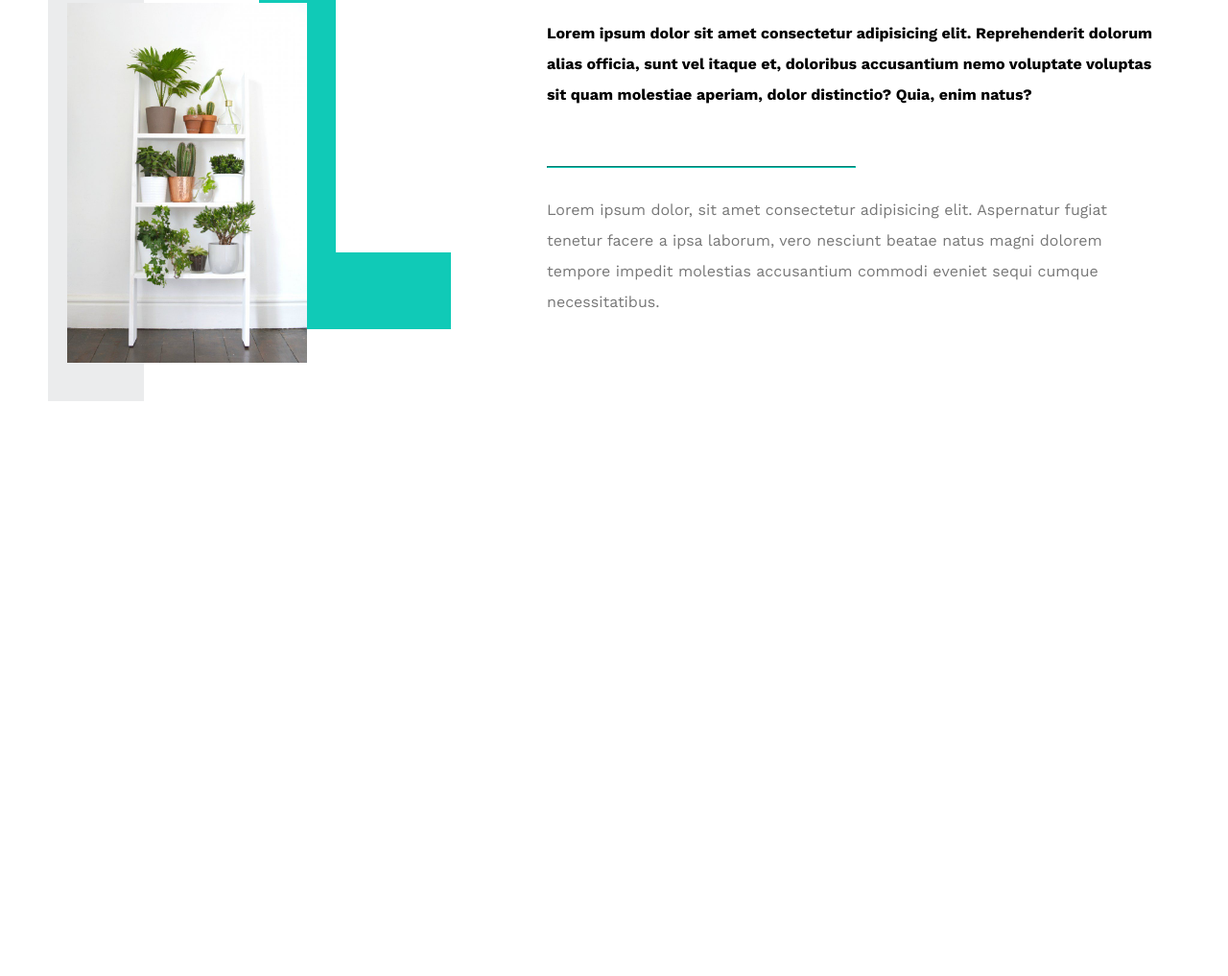
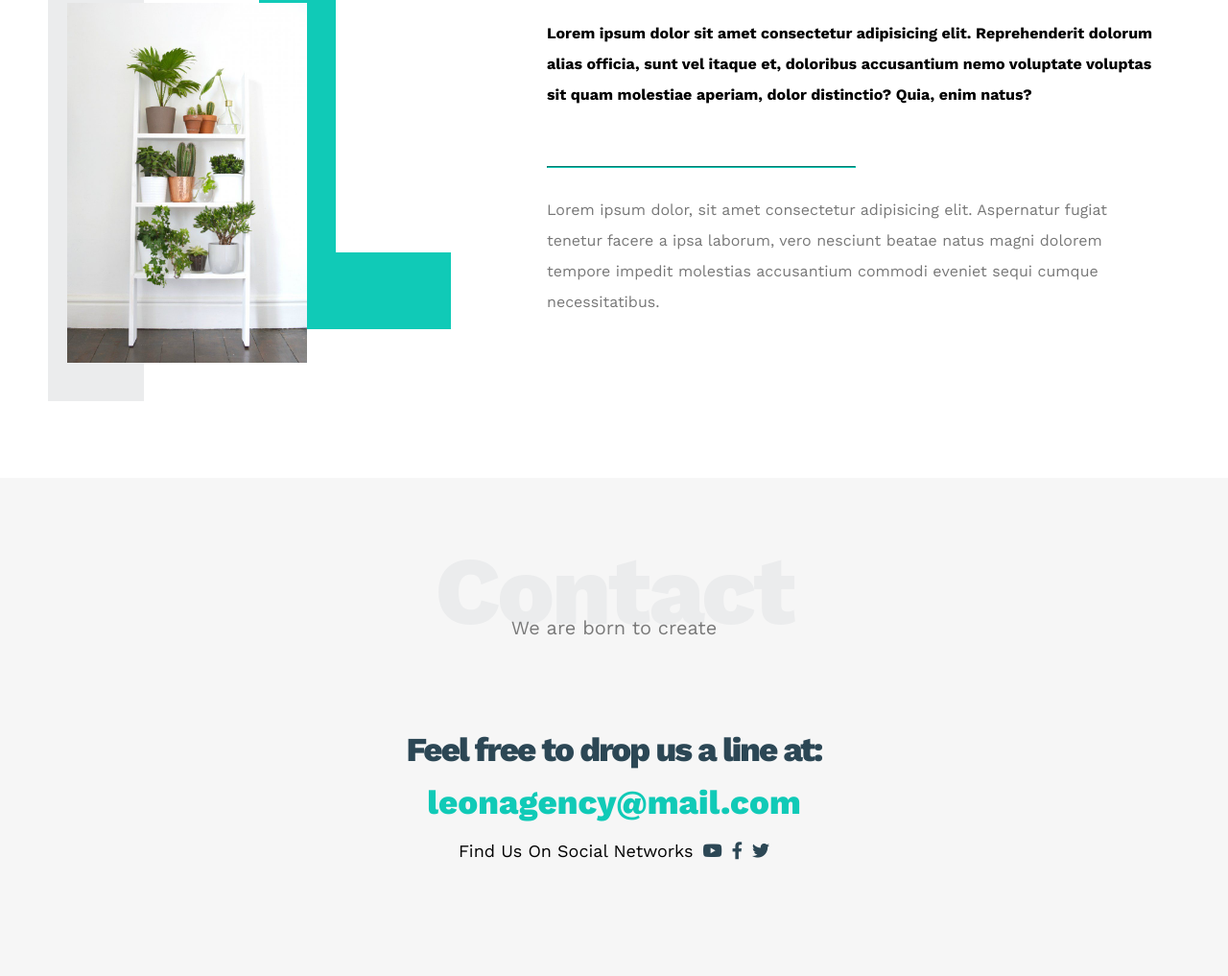
Before and after one commit to merhanmostafa47/Leon, a plain HTML site: page index.html in a window 1280 px wide. Shown: the part 2923-3940 px from the top of the page at 96% size. Before the commit the page ends 3421 px from the top, so only its background shows below. Drawn offline with nearby package versions, Linux system fonts and the light colour scheme.

Commit message:
Make Contact section

```diff
--- a/css/leon.css
+++ b/css/leon.css
@@ -434,3 +434,52 @@ body {
   color: var(--paragragh-color);
 }
 /* End About Section */
+
+/* Start Contact Section */
+.contact {
+  padding-top: var(--section-padding);
+  padding-bottom: var(--section-padding);
+  background-color: var(--section-background);
+}
+
+.contact .info {
+  padding-top: var(--section-padding);
+  padding-bottom: var(--section-padding);
+  text-align: center;
+}
+
+.contact .info .label {
+  font-size: 35px;
+  font-weight: 800;
+  color: var(--secondary-color);
+  letter-spacing: -2px;
+  margin-bottom: 15px;
+}
+
+.contact .info .link {
+  display: block;
+  font-size: 35px;
+  font-weight: 800;
+  color: var(--main-color);
+  text-decoration: none;
+}
+
+.contact .info .social {
+  display: flex;
+  justify-content: center;
+  margin-top: 20px;
+  font-size: 18px;
+}
+
+.contact .info .social i {
+  margin-left: 10px;
+  color: var(--secondary-color);
+}
+
+@media (max-width: 767px) {
+  .contact .info .label,
+  .contact .info .link {
+    font-size: 25px;
+  }
+}
+/* End Contact Section */
--- a/index.html
+++ b/index.html
@@ -197,6 +197,27 @@
         </div>
     </div>
     <!-- End About Section -->
+
+    <!-- End Contact Section -->
+    <div class="contact">
+        <div class="container">
+            <h2 class="special-heading">Contact</h2>
+            <p>We are born to create</p>
+            <div class="info">
+                <p class="label">
+                    Feel free to drop us a line at:
+                </p>
+                <a href="mailto:leonagency@mail.com?subject=Contact" class="link">leonagency@mail.com</a>
+                <div class="social">
+                    Find Us On Social Networks
+                    <i class="fab fa-youtube"></i>
+                    <i class="fab fa-facebook-f"></i>
+                    <i class="fab fa-twitter"></i>
+                </div>
+            </div>
+        </div>
+    </div>
+    <!-- End Contact Section -->
 </body>
 
 </html>
```
